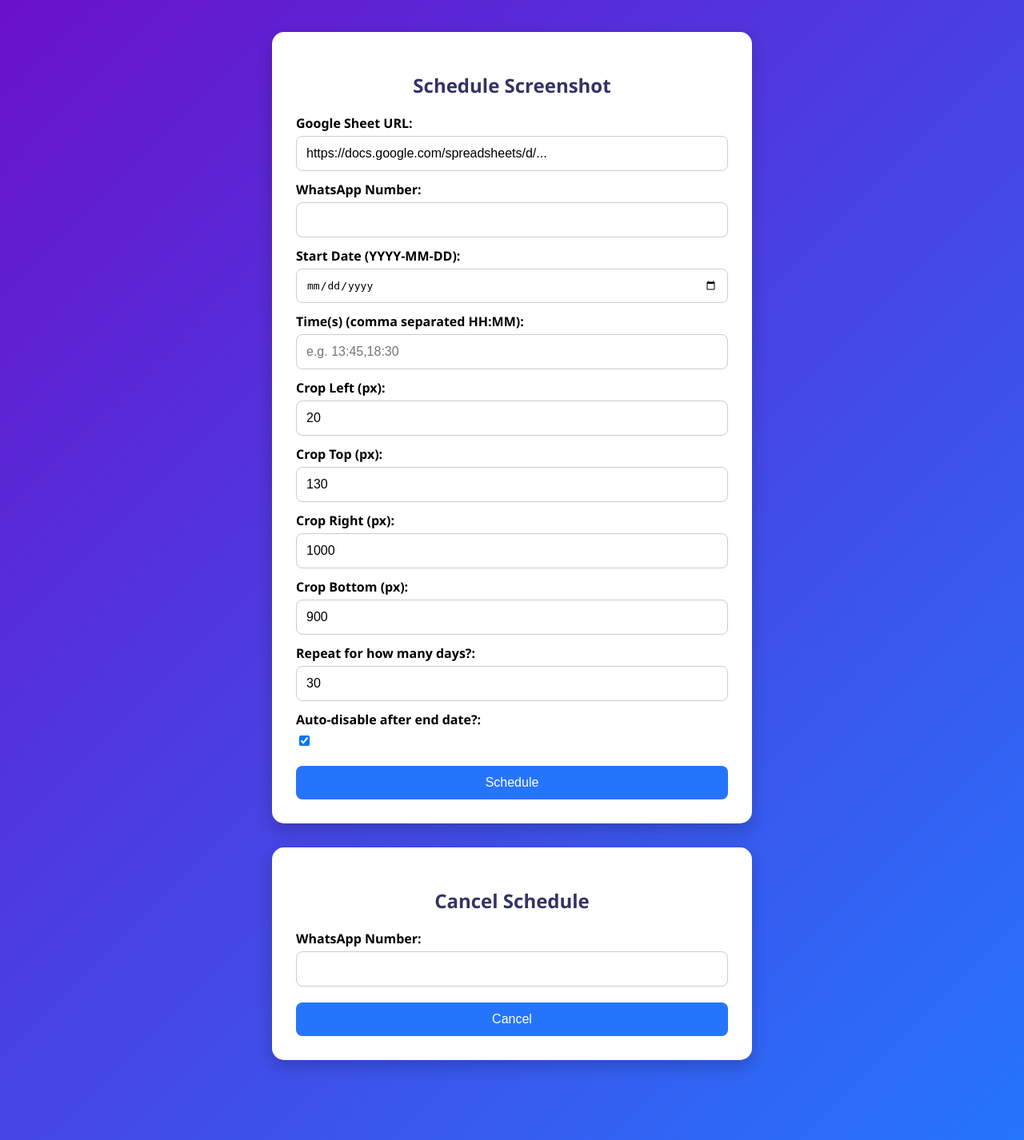
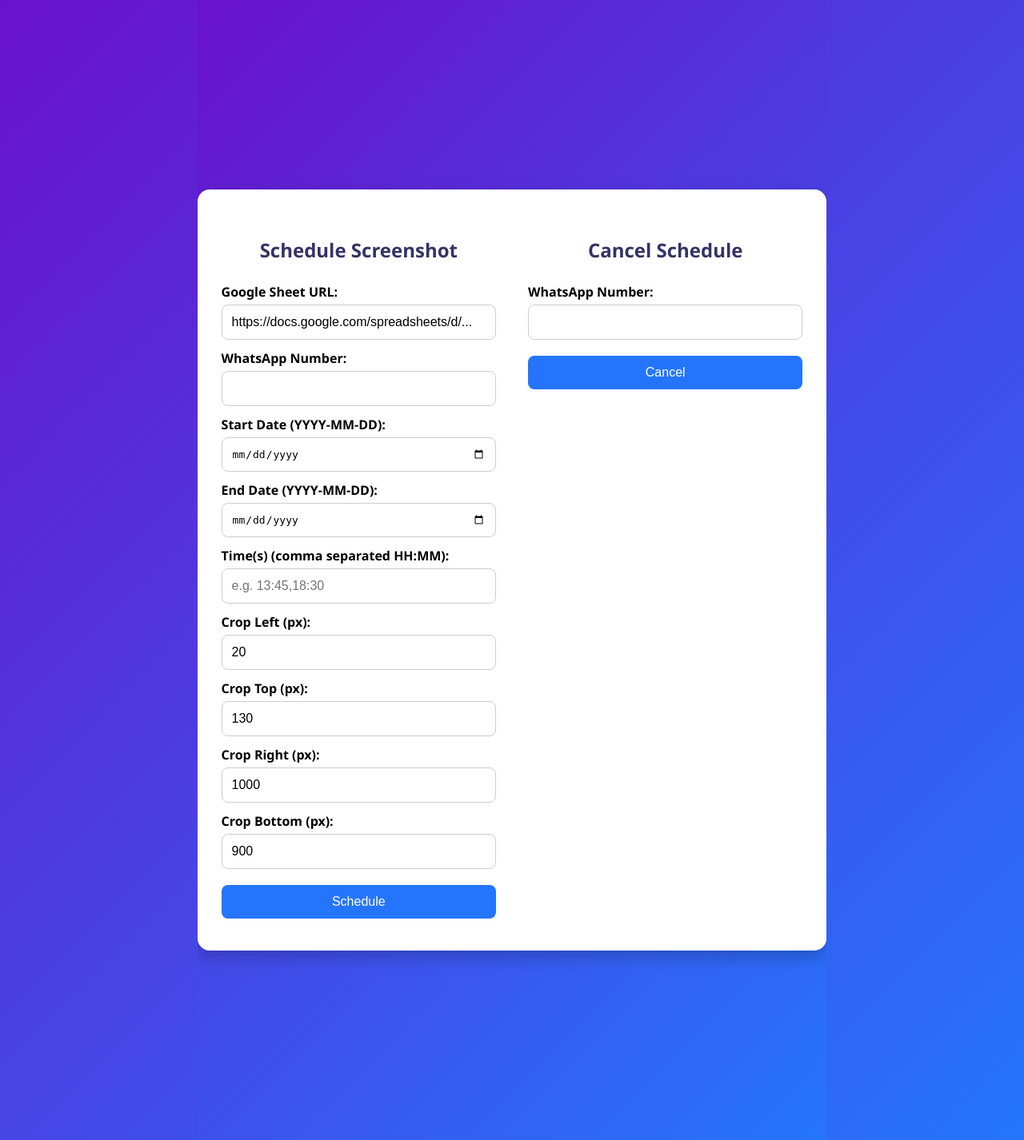
Before and after one commit to kraken3743/sheet-to-whatsapp, a Flask app: page / in a window 1280 px wide. Shown: the whole page at 80% size. Run offline with Flask 3, Linux system fonts and the light colour scheme.

Commit message:
Fix: Auto-disable schedule after end_date, UI split form, improved job logic

```diff
--- a/app.py
+++ b/app.py
@@ -15,17 +15,20 @@ def register():
         data = request.form
         sheet_url = data['sheet_url']
         number = data['whatsapp_number']
-        times = data['times'].split(',')
+        start_date = data['start_date']
+        end_date = data['end_date']
+        times = [t.strip() for t in data['times'].split(',') if t.strip()]
+
         crop_box = (
             int(data.get('crop_left', 20)),
             int(data.get('crop_top', 130)),
             int(data.get('crop_right', 1000)),
-            int(data.get('crop_bottom', 900)),
+            int(data.get('crop_bottom', 900))
         )
-        start_date = data.get('start_date')
-        num_days = int(data.get('num_days', 1))
 
-        schedule_user(sheet_url, number, times, crop_box, start_date, num_days)
+        print(f"[REGISTER] Sheet URL: {sheet_url}")
+        print(f"[REGISTER] Times: {times}")
+        schedule_user(sheet_url, number, times, start_date, end_date, crop_box)
         return "Scheduled successfully!"
     except Exception as e:
         print(f"[ERROR] in /register: {e}")
@@ -33,15 +36,11 @@ def register():
 
 @app.route('/cancel', methods=['POST'])
 def cancel():
-    try:
-        number = request.form['whatsapp_number']
-        cancel_user(number)
-        return "Schedule cancelled successfully!"
-    except Exception as e:
-        print(f"[ERROR] in /cancel: {e}")
-        return "Failed to cancel.", 500
+    number = request.form['whatsapp_number']
+    cancel_user(number)
+    return f"Cancelled all schedules for {number}"
 
 if __name__ == '__main__':
     threading.Thread(target=run_loop, daemon=True).start()
-    port = int(os.environ.get("PORT", 8080))
+    port = int(os.environ.get("PORT", 5000))
     app.run(host='0.0.0.0', port=port)
--- a/scheduler.py
+++ b/scheduler.py
@@ -1,46 +1,45 @@
 import schedule
 import time
-from datetime import datetime, timedelta
+import datetime
 from screenshot import take_screenshot
 from whatsapp import send_whatsapp_image
 
-tasks = {}
+users = {}
 
-def schedule_user(sheet_url, number, times, crop_box, start_date, num_days):
-    end_date = (datetime.strptime(start_date, "%Y-%m-%d") + timedelta(days=num_days)).strftime("%Y-%m-%d")
-
-    def job():
-        now = datetime.now()
-        today = now.strftime("%Y-%m-%d")
-        print(f"[DEBUG] Start: {start_date} | End: {end_date} | Now: {today}")
-
-        if start_date <= today <= end_date:
-            print(f"[JOB] Triggered for {number}")
-            screenshot_path = take_screenshot(sheet_url, crop_box)
-            send_whatsapp_image(number, screenshot_path)
-        elif today > end_date:
-            print(f"[JOB] Auto-cancelling {number} after end date {end_date}")
-            cancel_user(number)
-
-    for t in times:
-        job_instance = schedule.every().day.at(t.strip()).do(job)
-        if number not in tasks:
-            tasks[number] = []
-        tasks[number].append(job_instance)
-
+def schedule_user(sheet_url, number, times, start_date, end_date, crop_box):
+    users[number] = {
+        "sheet_url": sheet_url,
+        "times": times,
+        "start_date": start_date,
+        "end_date": end_date,
+        "crop_box": crop_box
+    }
     print(f"[SCHEDULE] Scheduled {number} at {times} daily.")
 
 def cancel_user(number):
-    if number in tasks:
-        for job in tasks[number]:
-            schedule.cancel_job(job)
-        del tasks[number]
-        print(f"[CANCEL] Cancelled all jobs for {number}")
-    else:
-        print(f"[CANCEL] No active jobs found for {number}")
+    if number in users:
+        del users[number]
+        print(f"[CANCEL] Schedule cancelled for {number}")
 
 def run_loop():
+    print("[SCHEDULER] Loop started...")
     while True:
-        schedule.run_pending()
-        print(f"[SCHEDULER] Tick {datetime.now().strftime('%H:%M:%S')}")
+        now = datetime.datetime.now()
+        today_str = now.strftime("%Y-%m-%d")
+        current_time = now.strftime("%H:%M")
+
+        for number, user in list(users.items()):
+            start = user["start_date"]
+            end = user["end_date"]
+            if today_str < start or today_str > end:
+                continue  # skip outside date range
+
+            if current_time in user["times"]:
+                print(f"[SEND] Triggering for {number} at {current_time}")
+                try:
+                    path = take_screenshot(user["sheet_url"], user["crop_box"])
+                    send_whatsapp_image(number, path)
+                except Exception as e:
+                    print(f"[ERROR] while sending to {number}: {e}")
+
         time.sleep(1)
--- a/templates/index.html
+++ b/templates/index.html
@@ -11,31 +11,34 @@
       height: 100%;
       font-family: 'Segoe UI', Tahoma, Geneva, Verdana, sans-serif;
       background: linear-gradient(135deg, #6a11cb, #2575fc);
+      display: flex;
+      align-items: center;
+      justify-content: center;
       overflow: auto;
-    }
-
-    .wrapper {
-      display: flex;
-      justify-content: center;
-      align-items: flex-start;
-      padding: 40px;
-      gap: 30px;
-      flex-wrap: wrap;
     }
 
     .container {
       background: white;
-      padding: 30px;
+      padding: 40px 30px;
       border-radius: 15px;
       box-shadow: 0 8px 20px rgba(0, 0, 0, 0.2);
       width: 100%;
-      max-width: 600px;
+      max-width: 900px;
       box-sizing: border-box;
+      display: flex;
+      gap: 40px;
+      flex-wrap: wrap;
+      justify-content: center;
+    }
+
+    .form-section {
+      flex: 1;
+      min-width: 300px;
     }
 
     h2 {
       text-align: center;
-      margin-bottom: 20px;
+      margin-bottom: 25px;
       color: #333366;
     }
 
@@ -75,8 +78,8 @@
   </style>
 </head>
 <body>
-  <div class="wrapper">
-    <div class="container">
+  <div class="container">
+    <div class="form-section">
       <h2>Schedule Screenshot</h2>
       <form method="POST" action="/register">
         <label>Google Sheet URL:</label>
@@ -87,6 +90,9 @@
 
         <label>Start Date (YYYY-MM-DD):</label>
         <input type="date" name="start_date" required>
+
+        <label>End Date (YYYY-MM-DD):</label>
+        <input type="date" name="end_date" required>
 
         <label>Time(s) (comma separated HH:MM):</label>
         <input type="text" name="times" required placeholder="e.g. 13:45,18:30">
@@ -103,17 +109,11 @@
         <label>Crop Bottom (px):</label>
         <input type="number" name="crop_bottom" value="900">
 
-        <label>Repeat for how many days?:</label>
-        <input type="number" name="num_days" value="30" min="1">
-
-        <label>Auto-disable after end date?:</label>
-        <input type="checkbox" name="auto_disable" checked>
-
         <button type="submit">Schedule</button>
       </form>
     </div>
 
-    <div class="container">
+    <div class="form-section">
       <h2>Cancel Schedule</h2>
       <form method="POST" action="/cancel">
         <label>WhatsApp Number:</label>
```
